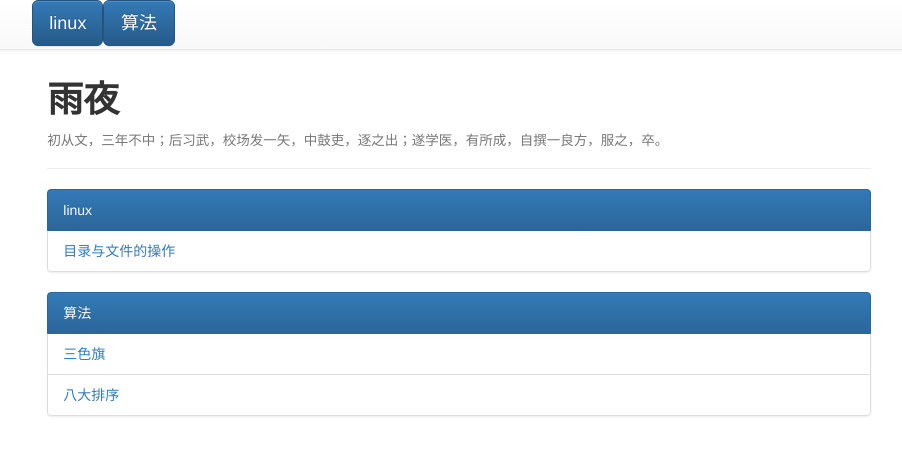
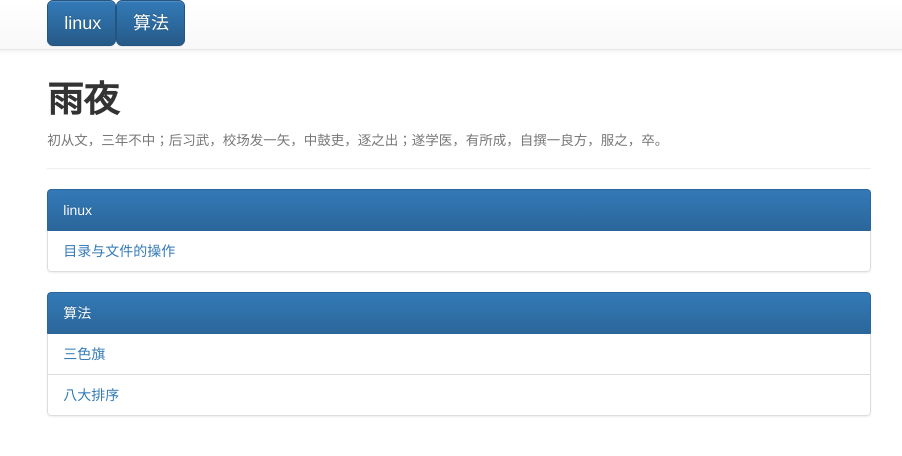
Before and after one commit to bit-ranger/blog, a Jekyll site: the page built from index.html, in a window 1280 px wide. Shown: the top 456 px of the page, without its empty margins (181-1083 px from the left). Built offline with Jekyll 4.4.1, drawn with Linux system fonts in a browser that asks for light colours; nearby versions of some CDN libraries; Markdown is read by kramdown in place of the engine named in the settings.

Commit message:
Update index.html

```diff
--- a/index.html
+++ b/index.html
@@ -22,11 +22,13 @@
         <div class="container-fluid">
             <div class="row">
                 <div class="col-lg-8 col-lg-offset-2">
-                    <div class="row">
+                    <div class="container-fluid">
+                        <div class="row">
                             {% for category in site.categories %}
                                 <a class="btn btn-primary btn-lg col-xs-4 col-sm-3 col-md-2 col-lg-1 " href="#{{ category | first }}">{{ category | first }}</a>
                             {% endfor %}
-                    </div>
+                        </div>
+                    </div
 	        </div>
             </div>
         </div>
```
